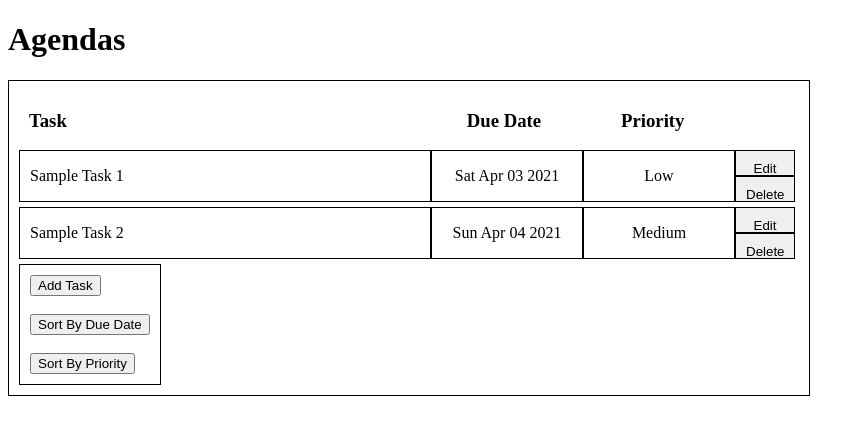
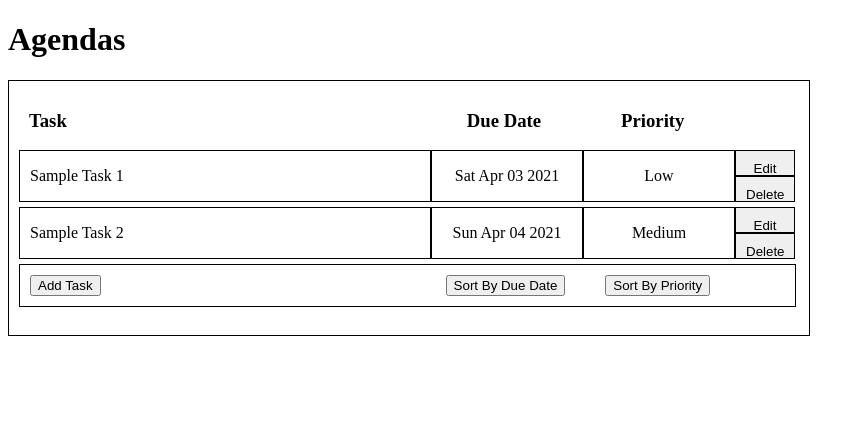
Before and after one commit to eazimmer/agendas, an Angular app: page / in a window 1280 px wide. Shown: the top 424 px of the page, without its empty margins (0-865 px from the left). Built offline with nearby package versions, Linux system fonts and the light colour scheme.

Commit message:
Redesign Tasks buttons display

```diff
--- a/src/app/task-buttons/task-buttons.component.css
+++ b/src/app/task-buttons/task-buttons.component.css
@@ -4,3 +4,17 @@
   height: fit-content;
   border: 1px solid black;
 }
+
+.btn {
+  vertical-align: top;
+  display: inline-block;
+}
+
+#sort-by-date-btn {
+  margin-left: 345px;
+}
+
+#sort-by-priority {
+  margin-left: 40px;
+  margin-right: 75px;
+}
--- a/src/app/task-buttons/task-buttons.component.html
+++ b/src/app/task-buttons/task-buttons.component.html
@@ -1,5 +1,5 @@
 <div id="btns-content">
-  <button (click)="addTask()">Add Task</button><br><br>
-  <button (click)="sortByDate()">Sort By Due Date</button><br><br>
-  <button (click)="sortByPriority()">Sort By Priority</button><br>
+  <button id="add-btn" class="btn" (click)="addTask()">Add Task</button>
+  <button id="sort-by-date-btn" class="btn" (click)="sortByDate()">Sort By Due Date</button>
+  <button id="sort-by-priority" class="btn" (click)="sortByPriority()">Sort By Priority</button>
 </div>
--- a/src/app/task-edit-form/task-edit-form.component.html
+++ b/src/app/task-edit-form/task-edit-form.component.html
@@ -1,4 +1,5 @@
 <div *ngIf="visible" id="form-content">
+  <h3>Editing Task</h3>
   <form ngNativeValidate #taskForm="ngForm" (ngSubmit)="onSubmit(taskForm)">
     <div>
       <label for="title">Title</label><br>
--- a/src/app/task-form/task-form.component.html
+++ b/src/app/task-form/task-form.component.html
@@ -1,4 +1,5 @@
 <div *ngIf="visible" id="form-content">
+  <h3>Adding Task</h3>
   <form ngNativeValidate #taskForm="ngForm" (ngSubmit)="onSubmit(taskForm)">
     <div>
       <label for="title">Title</label><br>
--- a/src/app/task-list/task-list.component.html
+++ b/src/app/task-list/task-list.component.html
@@ -5,9 +5,9 @@
     <h3 id="priority-header" class="headers">Priority</h3>
   </div>
   <app-task *ngFor="let task of tasks" [task]="task"></app-task>
+  <app-task-buttons class="form-controls"></app-task-buttons>
   <div>
     <app-task-form class="form-controls" (newTaskEvent)="addTask($event)"></app-task-form>
-    <app-task-buttons class="form-controls"></app-task-buttons>
     <app-task-edit-form class="form-controls" (changedTaskEvent)="editTask($event)"></app-task-edit-form>
   </div>
 </div>
```
